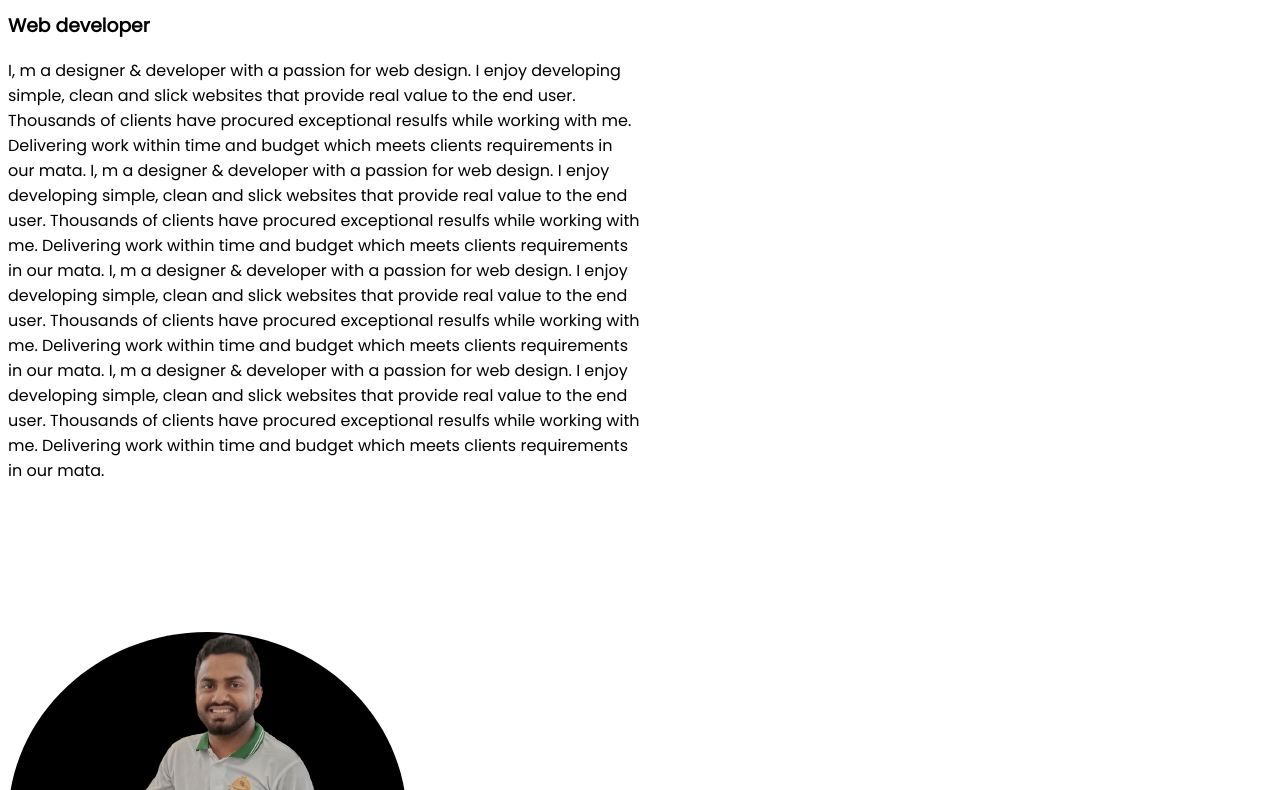
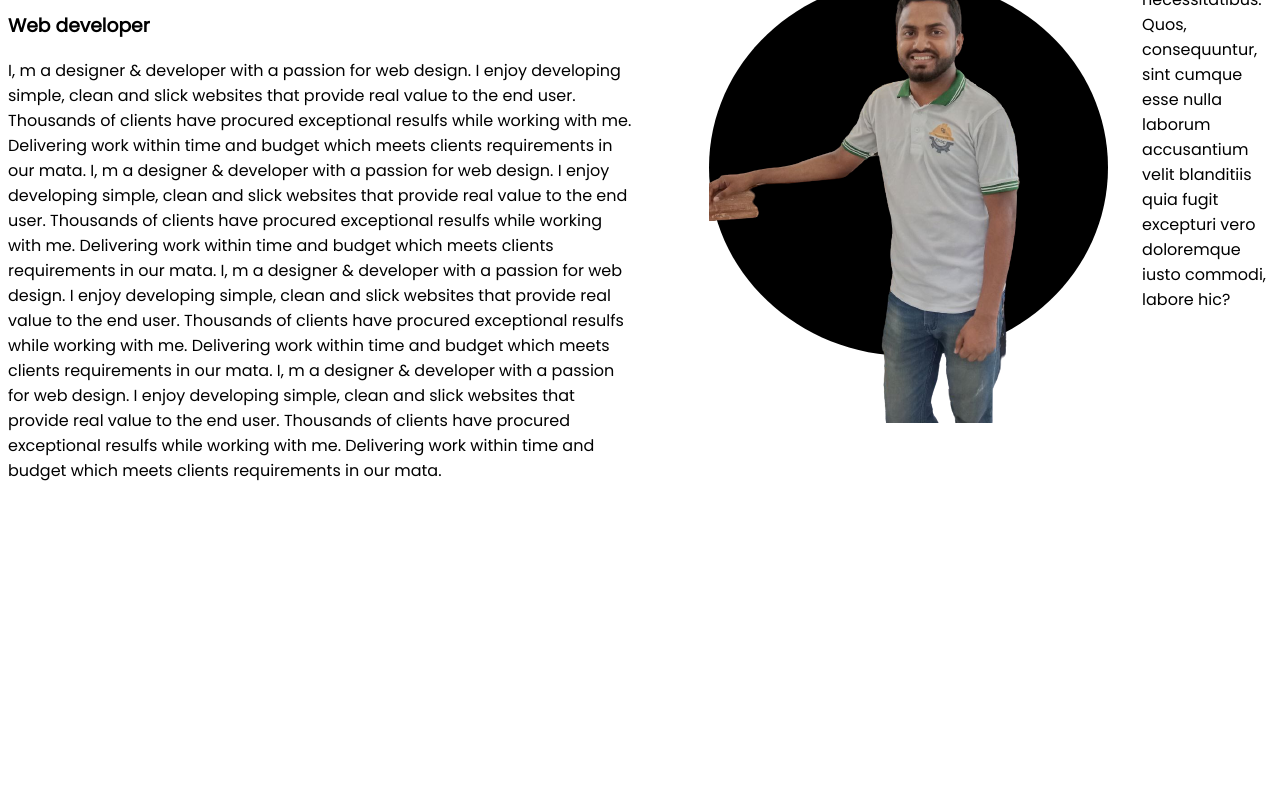
Before and after one commit to Kader517777/developer-portfolio, a plain HTML site: page index.html in a window 1280 px wide. Shown: the part 162-952 px from the top of the page. After the commit the page ends 800 px from the top, so only its background shows below. Drawn offline with Linux system fonts and the light colour scheme.

Commit message:
display flex

```diff
--- a/index.html
+++ b/index.html
@@ -14,7 +14,7 @@
 
 <body>
     <section>
-        <div>
+
         <div class="half-width">
             <H1>WelCome to</H1>
             <h1><span class="head-name">MD. Abdul Kader Shakh's</span> World</h1>
@@ -41,6 +41,10 @@
         <div class="half-width">
             <img src="images/kader-bg.png" alt="">
         </div>
+        <div>
+            <p>Lorem ipsum dolor sit amet consectetur adipisicing elit. Itaque, earum necessitatibus. Quos,
+                consequuntur, sint cumque esse nulla laborum accusantium velit blanditiis quia fugit excepturi vero
+                doloremque iusto commodi, labore hic?</p>
         </div>
     </section>
 </body>
--- a/style.css
+++ b/style.css
@@ -13,8 +13,15 @@ h1 {
 
 section {
     display: flex;
+
+
 }
 
-.half-width {
-    width: 50%;
+
+
+.half-width p {
+    width: 90%;
+    justify-content: space-between;
 }
+
+.half-width img {}
```
Lines whose indentation alone changed are shown as unchanged.
